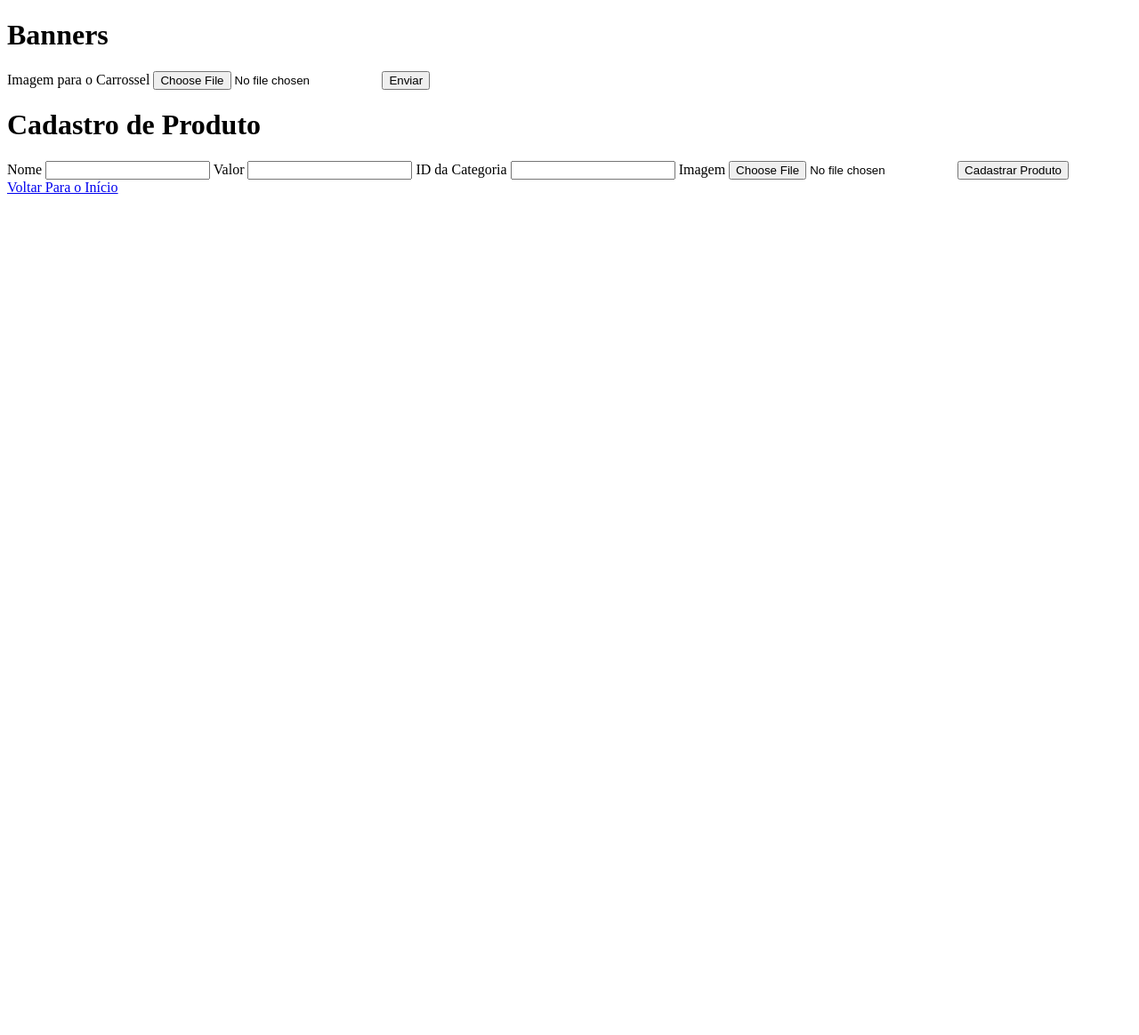
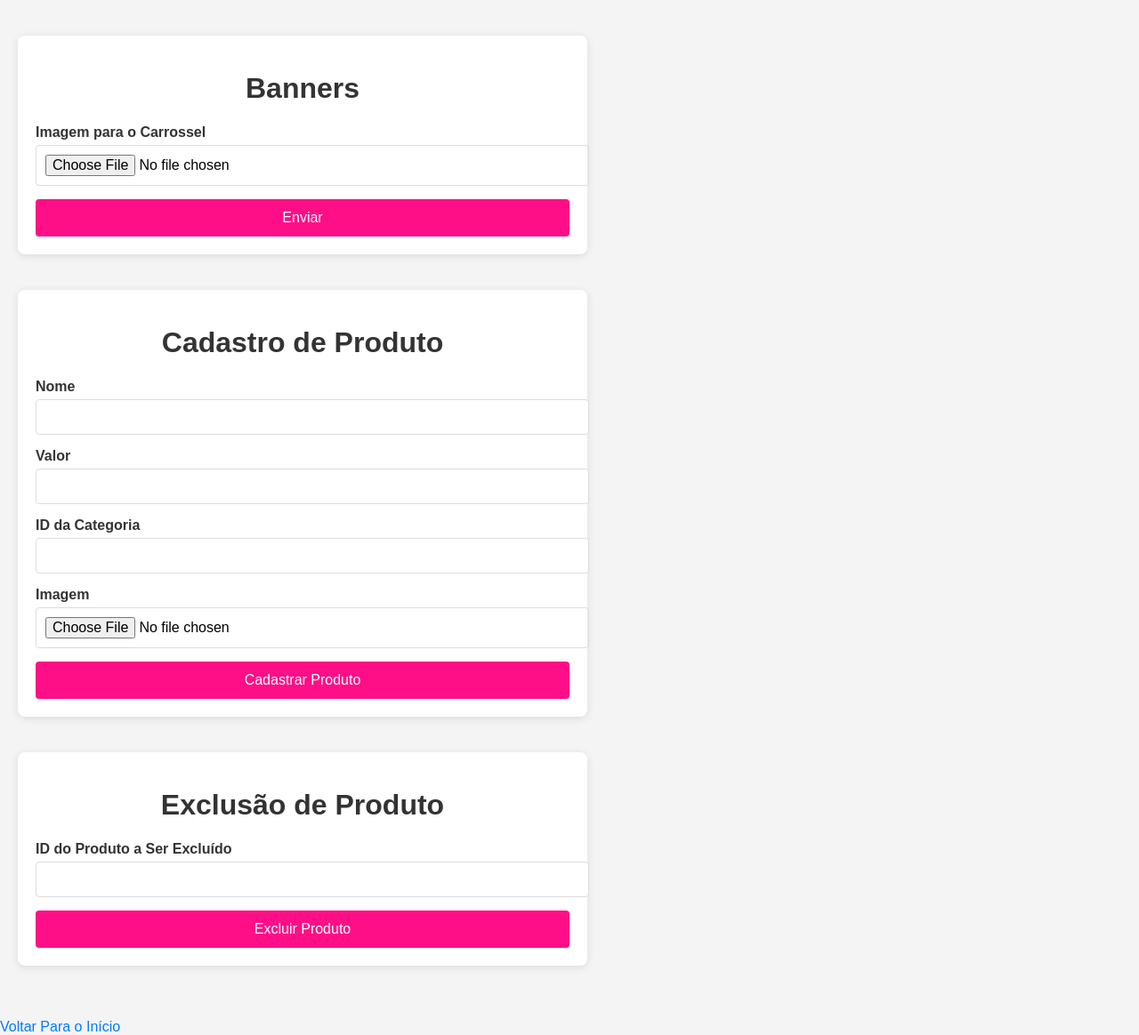
Before and after one commit to eduardoerthal/experiencia-criativa, a FastAPI app: page /adm in a window 1280 px wide. Shown: the whole page at 89% size. Before the commit the page ends 218 px from the top, so only its background shows below. Run offline with FastAPI, Linux system fonts and the light colour scheme.

Commit message:
Update adm.html

```diff
--- a/templates/adm.html
+++ b/templates/adm.html
@@ -4,19 +4,94 @@
     <meta charset="UTF-8">
     <meta name="viewport" content="width=device-width, initial-scale=1.0">
     <title>ADM</title>
+    <style>
+        body {
+            font-family: Arial, sans-serif;
+            margin: 0;
+            padding: 0;
+            background-color: #f4f4f4;
+        }
+
+        .paineladm {
+            display: flex;
+            flex-direction: column;
+            align-items: center;
+            padding: 20px;
+        }
+
+        h1 {
+            color: #333;
+            text-align: center;
+        }
+
+        form {
+            background-color: #fff;
+            padding: 20px;
+            margin: 20px 0;
+            border-radius: 8px;
+            box-shadow: 0 2px 10px rgba(0, 0, 0, 0.1);
+            width: 100%;
+            max-width: 600px;
+        }
+
+        label {
+            font-weight: bold;
+            margin-bottom: 5px;
+            display: block;
+            color: #333;
+        }
+
+        input[type="text"], input[type="number"], input[type="file"] {
+            width: 100%;
+            padding: 10px;
+            margin-bottom: 15px;
+            border: 1px solid #ddd;
+            border-radius: 4px;
+            font-size: 16px;
+        }
+
+        button {
+            background-color: #ff0f87;
+            color: white;
+            border: none;
+            padding: 12px 20px;
+            font-size: 16px;
+            border-radius: 4px;
+            cursor: pointer;
+            width: 100%;
+        }
+
+        button:hover {
+            background-color: #e079c2;
+        }
+
+        a {
+            display: inline-block;
+            margin-top: 20px;
+            color: #007bff;
+            text-decoration: none;
+            font-size: 16px;
+        }
+
+        a:hover {
+            text-decoration: underline;
+        }
+
+        .paineladm > div {
+            width: 100%;
+        }
+    </style>
 </head>
 <body>
     <div class="paineladm">
         <div id="admcarrossel">
             <form action="/inserir-banner" method="post" enctype="multipart/form-data">
-
                 <h1>Banners</h1>
 
                 <label for="imgbanner">Imagem para o Carrossel</label>
                 <input type="file" name="imgbanner" accept="image/*">
 
                 <button type="submit">Enviar</button>
-
             </form>
         </div>
 
@@ -39,6 +114,18 @@
                 <button type="submit">Cadastrar Produto</button>
             </form>
         </div>
+
+        <!-- Novo Formulário de Exclusão de Produto -->
+        <div id="excluirproduto">
+            <form action="/excluir-produto" method="post">
+                <h1>Exclusão de Produto</h1>
+
+                <label for="idproduto">ID do Produto a Ser Excluído</label>
+                <input type="number" name="idproduto" required>
+
+                <button type="submit">Excluir Produto</button>
+            </form>
+        </div>
     </div>
     <a href="/">Voltar Para o Início</a>
 </body>
```
